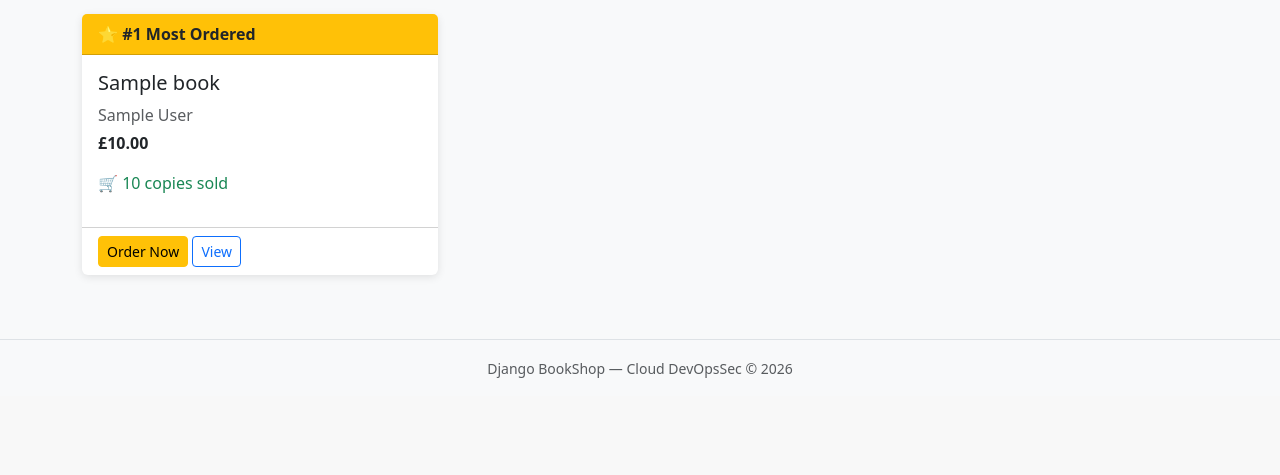
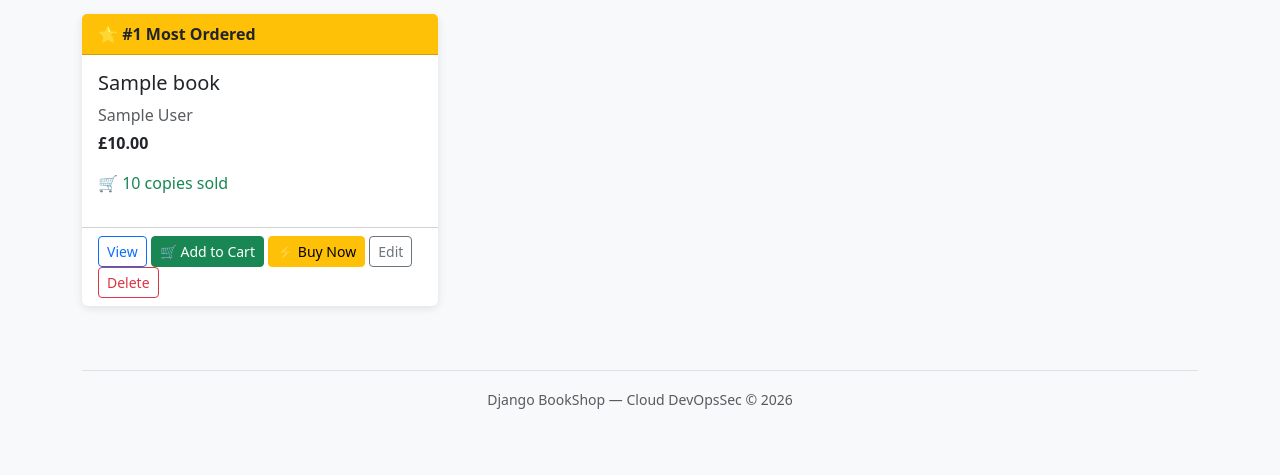
Before and after one commit to gopi122348/bookshop, a Django app: page / in a window 1280 px wide. Shown: the part 565-1040 px from the top of the page. Before the commit the page ends 943 px from the top, so only its background shows below. Run offline with Django 4.2, Linux system fonts and the light colour scheme; a user stored in the database is signed in; tables that the repository leaves empty hold one stand-in row (values such as "Sample post").

Commit message:
Add cart and buy buttons to book cards

```diff
--- a/books/templates/books/book_list.html
+++ b/books/templates/books/book_list.html
@@ -85,11 +85,20 @@
           <p class="text-success">🛒 {{ book.total_sold }} copies sold</p>
         </div>
         <div class="card-footer bg-transparent">
-          <a href="{% url 'book_order' book.pk %}" class="btn btn-sm btn-warning">Order Now</a>
-          <a href="{% url 'book_detail' book.pk %}" class="btn btn-sm btn-outline-primary">View</a>
-        </div>
-      </div>
-    </div>
+    <a href="{% url 'book_detail' book.pk %}" class="btn btn-sm btn-outline-primary">View</a>
+    {% if user.is_authenticated %}
+        {% if book.is_in_stock %}
+            <a href="{% url 'cart_add' book.pk %}" class="btn btn-sm btn-success">🛒 Add to Cart</a>
+            <a href="{% url 'book_order' book.pk %}" class="btn btn-sm btn-warning">⚡ Buy Now</a>
+        {% else %}
+            <span class="btn btn-sm btn-secondary disabled">Out of Stock</span>
+        {% endif %}
+    {% endif %}
+    {% if user.is_staff %}
+        <a href="{% url 'book_update' book.pk %}" class="btn btn-sm btn-outline-secondary">Edit</a>
+        <a href="{% url 'book_delete' book.pk %}" class="btn btn-sm btn-outline-danger">Delete</a>
+    {% endif %}
+</div>
     {% endfor %}
   </div>
 </div>
```
